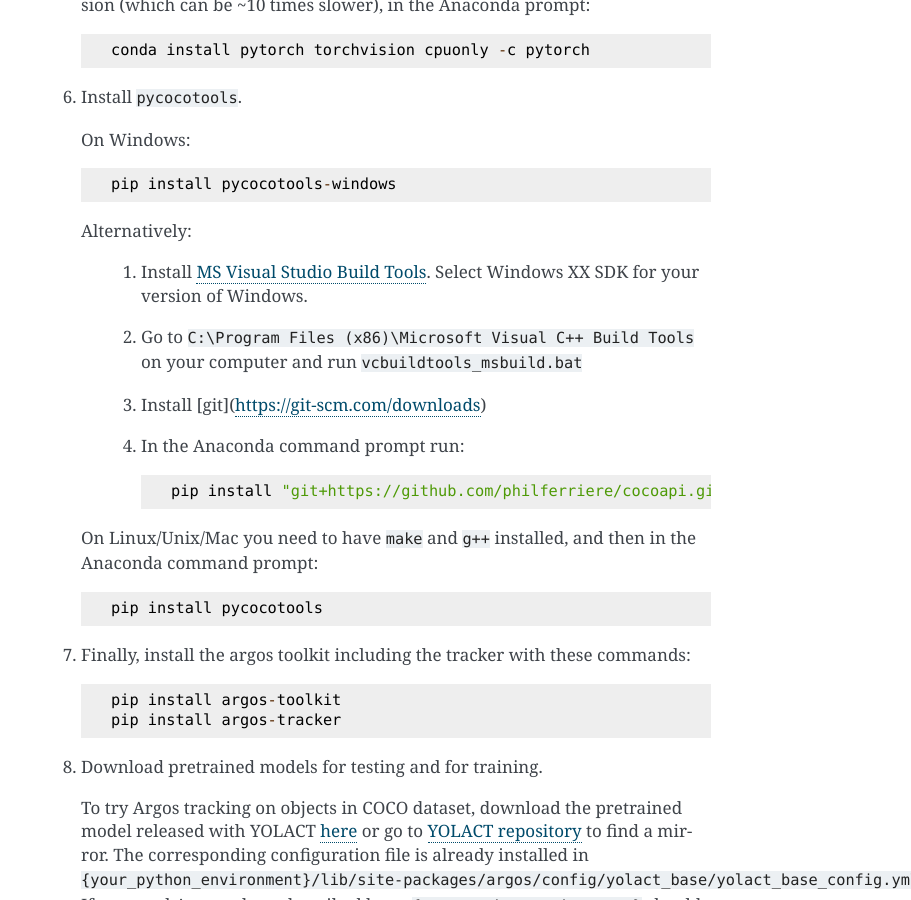
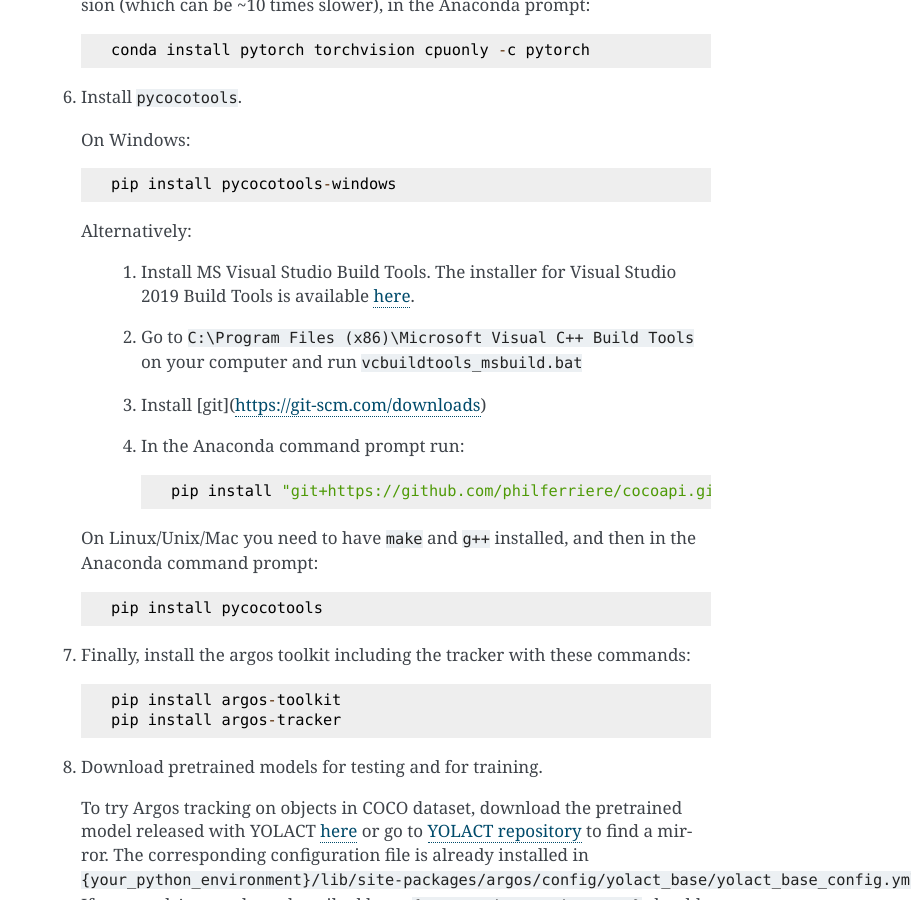
Before and after one commit to subhacom/argos, a Sphinx documentation site: the page built from doc/install.rst, in a window 1280 px wide and 900 px high, scrolled down 686 px. Shown: the whole window, without its empty margins (369-1280 px from the left). Built offline with Sphinx 7.4.7, drawn with Linux system fonts in a browser that asks for light colours.

Commit message:
Updated install instructions for Windows.

```diff
--- a/doc/install.rst
+++ b/doc/install.rst
@@ -43,9 +43,9 @@ Installation using Anaconda
 
    Alternatively:
 
-     1. Install `MS Visual Studio Build Tools
-        <https://go.microsoft.com/fwlink/?LinkId=691126>`_.  Select
-        Windows XX SDK for your version of Windows.
+     1. Install MS Visual Studio Build Tools. The installer for Visual
+        Studio 2019 Build Tools is available
+        `here <https://visualstudio.microsoft.com/downloads/#build-tools-for-visual-studio-2019>`_.
      2. Go to ``C:\Program Files (x86)\Microsoft Visual C++ Build
         Tools`` on your computer and run ``vcbuildtools_msbuild.bat``
      3. Install [git](https://git-scm.com/downloads)
```
